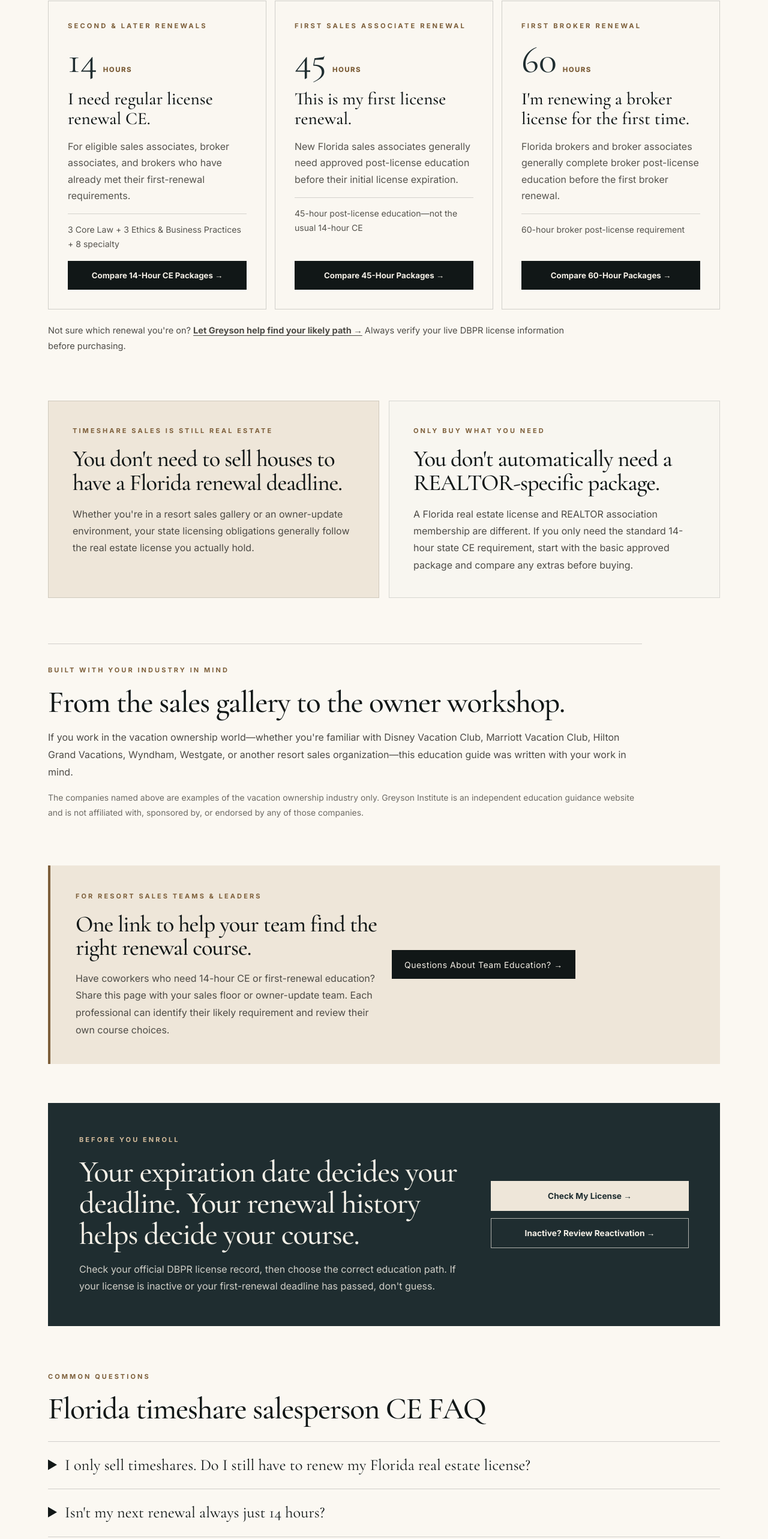
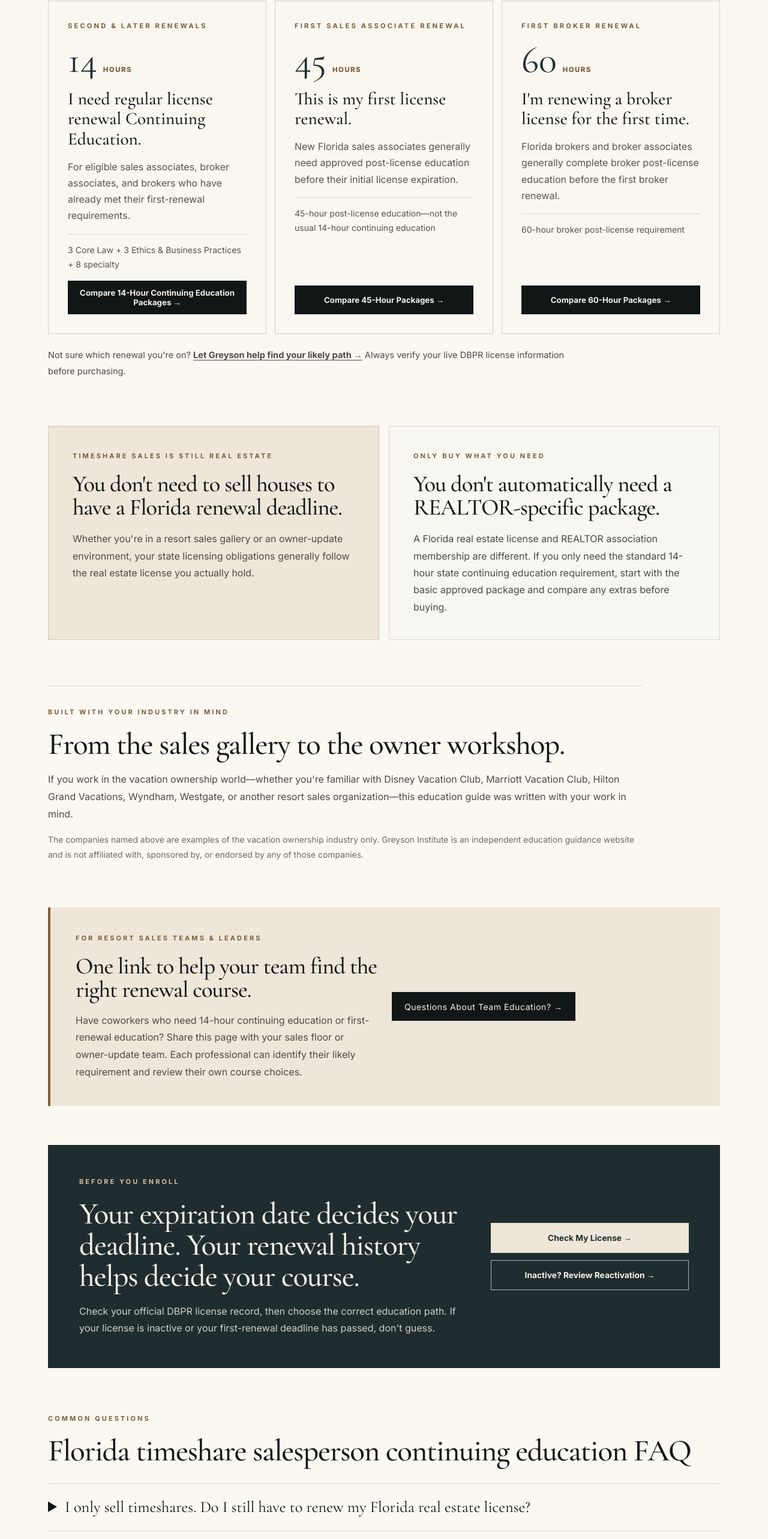
Before and after one commit to BrianLook/Greyson-Institute-Website, a Next.js app: page /florida-timeshare-sales-continuing-education in a window 1280 px wide. Shown: the part 1603-4169 px from the top of the page at 60% size. Built offline with nearby package versions, Linux system fonts and the light colour scheme.

Commit message:
Spell out continuing education throughout app/florida-timeshare-sales-continuing-education/page.tsx

```diff
--- a/app/florida-timeshare-sales-continuing-education/page.tsx
+++ b/app/florida-timeshare-sales-continuing-education/page.tsx
@@ -9,7 +9,7 @@ const pageDescription =
 const pagePath = "/florida-timeshare-sales-continuing-education";
 
 export const metadata: Metadata = {
-  title: "Florida Timeshare Sales CE & License Renewal",
+  title: "Florida Timeshare Sales Continuing Education & License Renewal",
   description: pageDescription,
   alternates: { canonical: pagePath },
 };
@@ -18,12 +18,12 @@ const pathways = [
   {
     hours: "14",
     eyebrow: "SECOND & LATER RENEWALS",
-    title: "I need regular license renewal CE.",
+    title: "I need regular license renewal Continuing Education.",
     detail:
       "For eligible sales associates, broker associates, and brokers who have already met their first-renewal requirements.",
     coursework: "3 Core Law + 3 Ethics & Business Practices + 8 specialty",
     href: "/florida-14-hour-real-estate-continuing-education#choose-ce-option",
-    action: "Compare 14-Hour CE Packages",
+    action: "Compare 14-Hour Continuing Education Packages",
   },
   {
     hours: "45",
@@ -31,7 +31,7 @@ const pathways = [
     title: "This is my first license renewal.",
     detail:
       "New Florida sales associates generally need approved post-license education before their initial license expiration.",
-    coursework: "45-hour post-license education—not the usual 14-hour CE",
+    coursework: "45-hour post-license education—not the usual 14-hour continuing education",
     href: "/florida-45-hour-post-license-requirements#choose-post-license-package",
     action: "Compare 45-Hour Packages",
   },
@@ -61,7 +61,7 @@ const faqs = [
   {
     question: "Do timeshare sales agents have to buy the REALTOR package?",
     answer:
-      "No—not solely because they sell vacation ownership. REALTOR association membership is different from having a Florida real estate license. If you only need ordinary Florida 14-hour CE, the basic approved package may fit. Choose REALTOR-related extras only when relevant to your own requirements.",
+      "No—not solely because they sell vacation ownership. REALTOR association membership is different from having a Florida real estate license. If you only need ordinary Florida 14-hour continuing education, the basic approved package may fit. Choose REALTOR-related extras only when relevant to your own requirements.",
   },
   {
     question: "Does this apply to marketing representatives who just book resort tours?",
@@ -71,7 +71,7 @@ const faqs = [
   {
     question: "What if my license is inactive or I missed a deadline?",
     answer:
-      "Do not buy the standard CE package assuming it will reactivate the license. The required steps depend on your license type, renewal history, and how long the license has been inactive. Review your live DBPR record and Greyson's reactivation guide first.",
+      "Do not buy the standard continuing education package assuming it will reactivate the license. The required steps depend on your license type, renewal history, and how long the license has been inactive. Review your live DBPR record and Greyson's reactivation guide first.",
   },
   {
     question: "Are the courses provided by my resort company?",
@@ -199,7 +199,7 @@ export default function FloridaTimeshareSalesEducationPage() {
             <p>
               A Florida real estate license and REALTOR association
               membership are different. If you only need the standard
-              14-hour state CE requirement, start with the basic approved
+              14-hour state continuing education requirement, start with the basic approved
               package and compare any extras before buying.
             </p>
           </article>
@@ -241,7 +241,7 @@ export default function FloridaTimeshareSalesEducationPage() {
               One link to help your team find the right renewal course.
             </h2>
             <p style={{ color: "#4d4b46", lineHeight: 1.8, marginBottom: 0 }}>
-              Have coworkers who need 14-hour CE or first-renewal education?
+              Have coworkers who need 14-hour continuing education or first-renewal education?
               Share this page with your sales floor or owner-update team.
               Each professional can identify their likely requirement and
               review their own course choices.
@@ -279,7 +279,7 @@ export default function FloridaTimeshareSalesEducationPage() {
 
         <section className="timeshare-faq" aria-labelledby="timeshare-faq-heading">
           <p className="eyebrow">COMMON QUESTIONS</p>
-          <h2 id="timeshare-faq-heading">Florida timeshare salesperson CE FAQ</h2>
+          <h2 id="timeshare-faq-heading">Florida timeshare salesperson continuing education FAQ</h2>
           <div>
             {faqs.map((item) => (
               <details key={item.question}>
```
